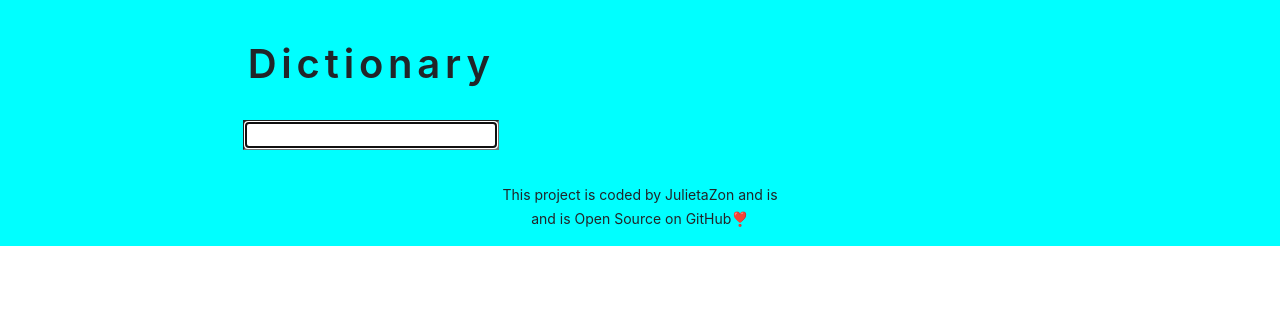
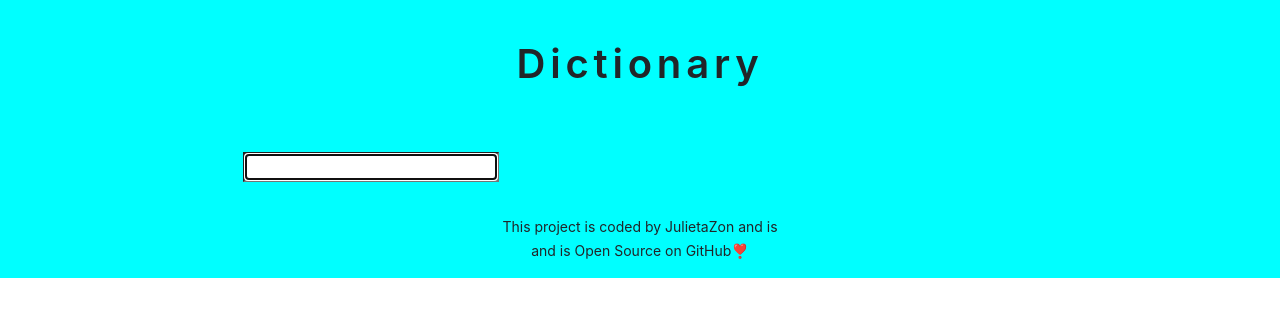
Before and after one commit to julietazon/dictionary-react-app-project, a React (Create React App) app: page / in a window 1280 px wide. Shown: the top 316 px of the page. Built offline with nearby package versions, Linux system fonts and the light colour scheme.

Commit message:
update flexbox

```diff
--- a/src/App.css
+++ b/src/App.css
@@ -27,17 +27,20 @@
   .main {
     flex: 3 0px;
   }
-  .main {
+  .header {
     order: 1;
   }
-  .aside-1 {
+  .main {
     order: 2;
   }
-  .aside-2 {
+  .aside-1 {
     order: 3;
   }
+  .aside-2 {
+    order: 4;
+  }
   .footer {
-    order: 4;
+    order: 5;
   }
 }
 
--- a/src/App.js
+++ b/src/App.js
@@ -5,10 +5,10 @@ function App() {
   return (
     <div className="App">
       <div className="wrapper">
+        <header className="header">
+          <h1>Dictionary</h1>
+        </header>
         <main className="main">
-          <header className="">
-            <h1>Dictionary</h1>
-          </header>
           <Dictionary />
         </main>
         <aside className="aside aside-1"></aside>
--- a/src/Dictionary.css
+++ b/src/Dictionary.css
@@ -0,0 +1,3 @@
+.Dictionary {
+  align-self: flex-end;
+}
```
